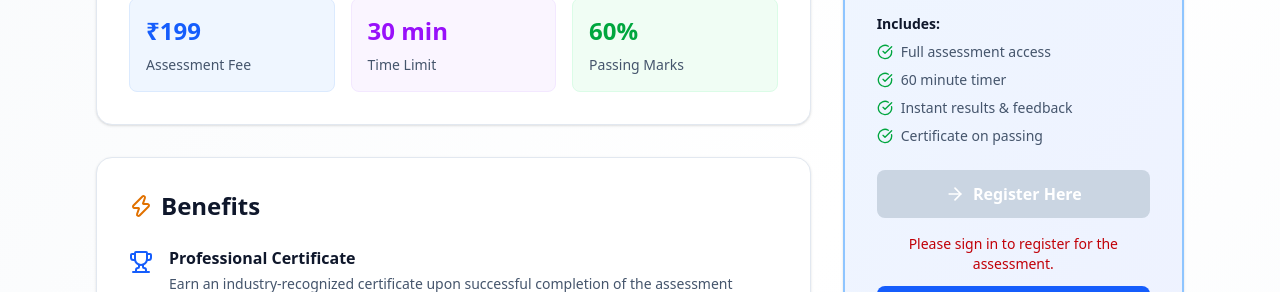
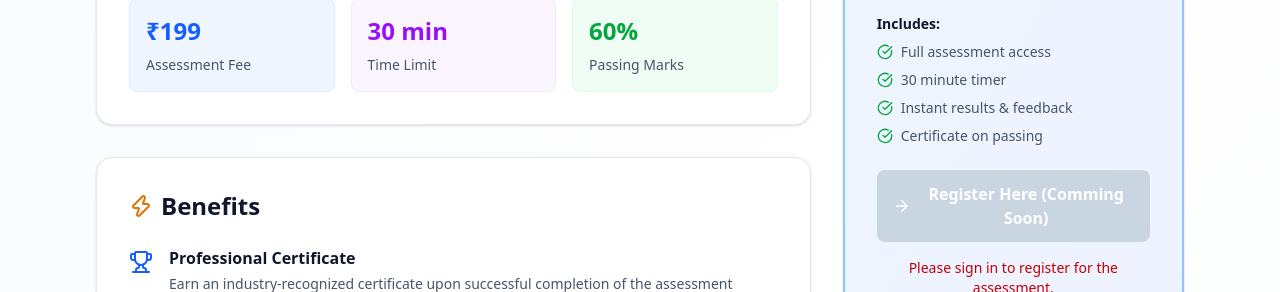
Before and after one commit to ssc-source/seemanchal-smartvyapaar-consultancy, a Next.js app in the folder frontend/: page /career/assessment in a window 1280 px wide. Shown: the part 399-691 px from the top of the page. Built offline with nearby package versions, Linux system fonts and the light colour scheme; no server answers.

Commit message:
Stop accepting payment now, re-accepting very soon

```diff
--- a/frontend/src/app/(public)/career/assessment/page.jsx
+++ b/frontend/src/app/(public)/career/assessment/page.jsx
@@ -183,7 +183,7 @@ export default function AssessmentPage() {
                     </li>
                     <li className="flex items-center gap-2">
                       <CheckCircle className="h-4 w-4 text-green-600" />
-                      60 minute timer
+                      30 minute timer
                     </li>
                     <li className="flex items-center gap-2">
                       <CheckCircle className="h-4 w-4 text-green-600" />
@@ -198,11 +198,12 @@ export default function AssessmentPage() {
 
                 <Link href="/career/assessment/register">
                   <button
-                    disabled={!hasStudentProfile}
+                    // disabled={!hasStudentProfile}
+                    disabled
                     className="w-full bg-blue-600 hover:bg-blue-700 disabled:bg-slate-300 text-white font-semibold py-3 px-4 rounded-lg transition-colors flex items-center justify-center gap-2 mt-6"
                   >
                     <ArrowRight className="h-5 w-5" />
-                    Register Here
+                    Register Here (Comming Soon)
                   </button>
                 </Link>
 
--- a/frontend/src/app/(public)/career/assessment/register/page.jsx
+++ b/frontend/src/app/(public)/career/assessment/register/page.jsx
@@ -238,7 +238,8 @@ export default function AssessmentRegisterPage() {
                 <button
                   type="button"
                   onClick={handleCreateOrder}
-                  disabled={submitting || !quiz}
+                  // disabled={submitting || !quiz}
+                  disabled
                   className="w-full inline-flex items-center justify-center gap-2 rounded-2xl bg-blue-600 px-5 py-3 text-white font-semibold hover:bg-blue-700 disabled:cursor-not-allowed disabled:bg-slate-300"
                 >
                   {submitting ? <Loader2 className="h-5 w-5 animate-spin" /> : <ArrowRight className="h-5 w-5" />}
```
Also changed, not shown: 2 other files (tests, documents, lock files or other folders).
